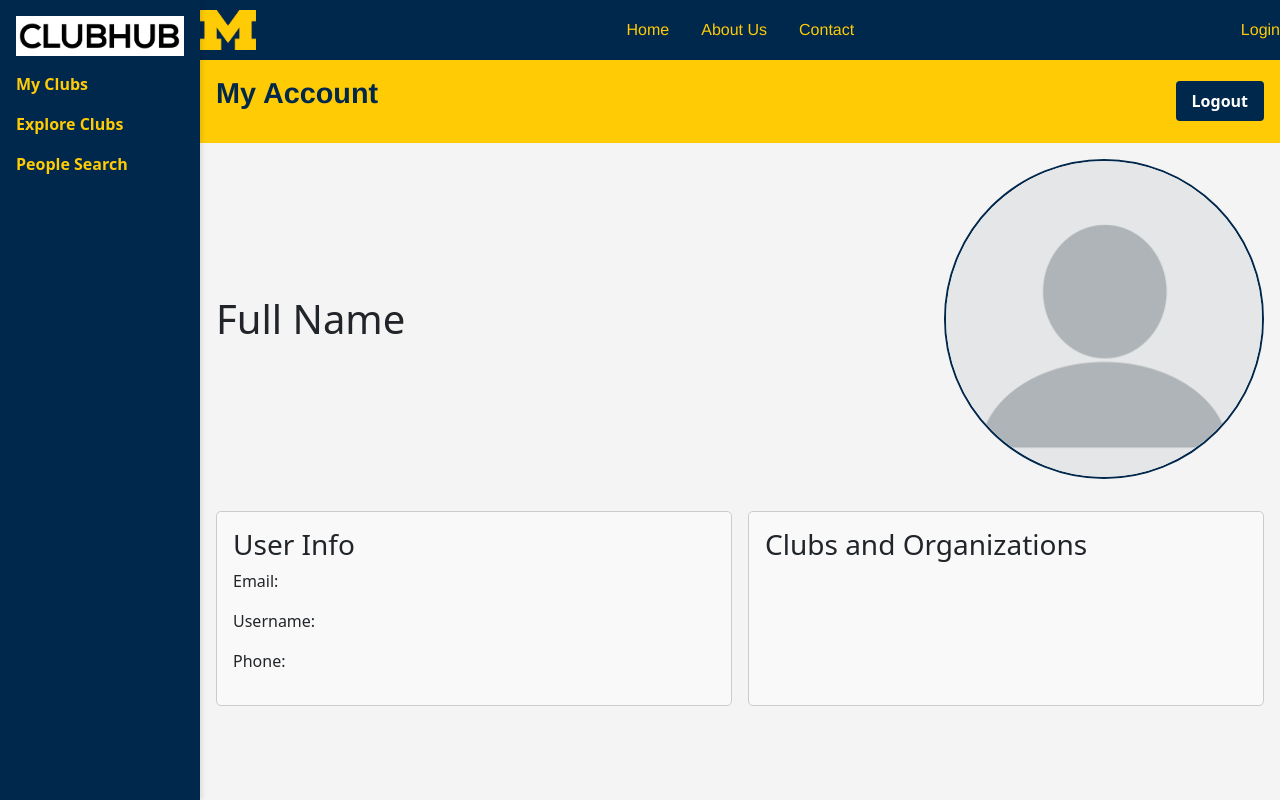
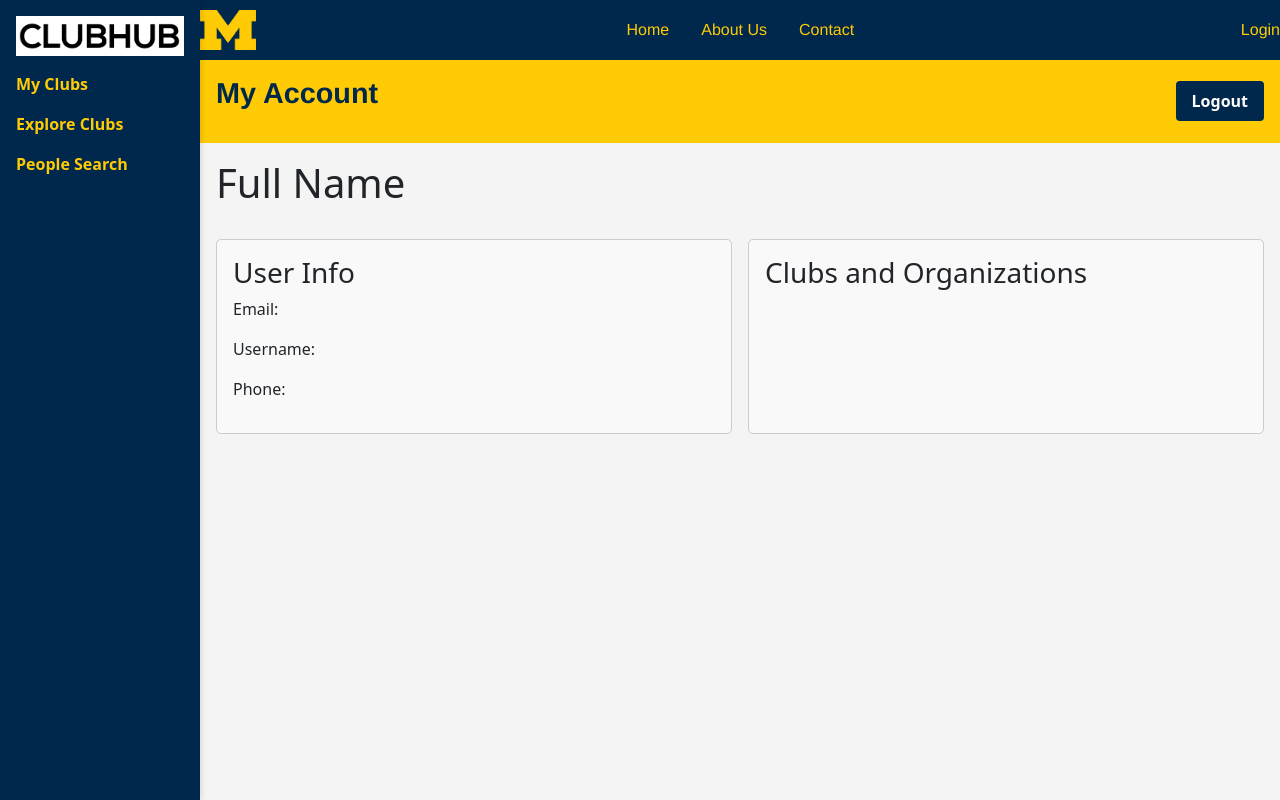
Before and after one commit to matthew-varela/show_clubhub, a Flask app: page /account_page in a window 1280 px wide. Run offline with Flask 3, Linux system fonts and the light colour scheme.

Commit message:
many fixes

```diff
--- a/templates/account.html
+++ b/templates/account.html
@@ -67,23 +67,7 @@
         <h1 id="fullName" class="large-name">Full Name</h1>
       </div>
 
-      <!-- Profile Picture on right -->
-      <div class="top-info-right">
-        <img
-          id="profileImage"
-          src="{{ url_for('static', filename='images/blank-prof-pic.png') }}"
-          alt="Profile Picture"
-          class="profile-pic clickable-pic"
-        />
-        <!-- Hidden file input for picture upload -->
-        <input
-          type="file"
-          id="hiddenFileInput"
-          name="profilePicture"
-          accept="image/*"
-          style="display: none;"
-        />
-      </div>
+
     </div>
 
     <!-- LOWER SECTION: Two side-by-side boxes -->
```
